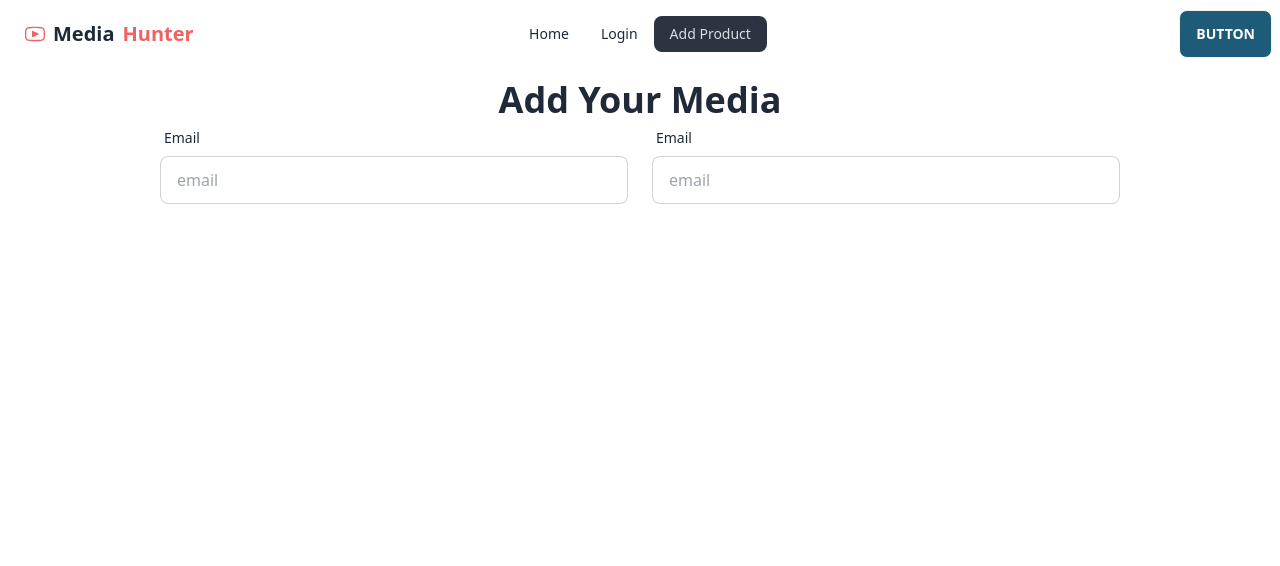
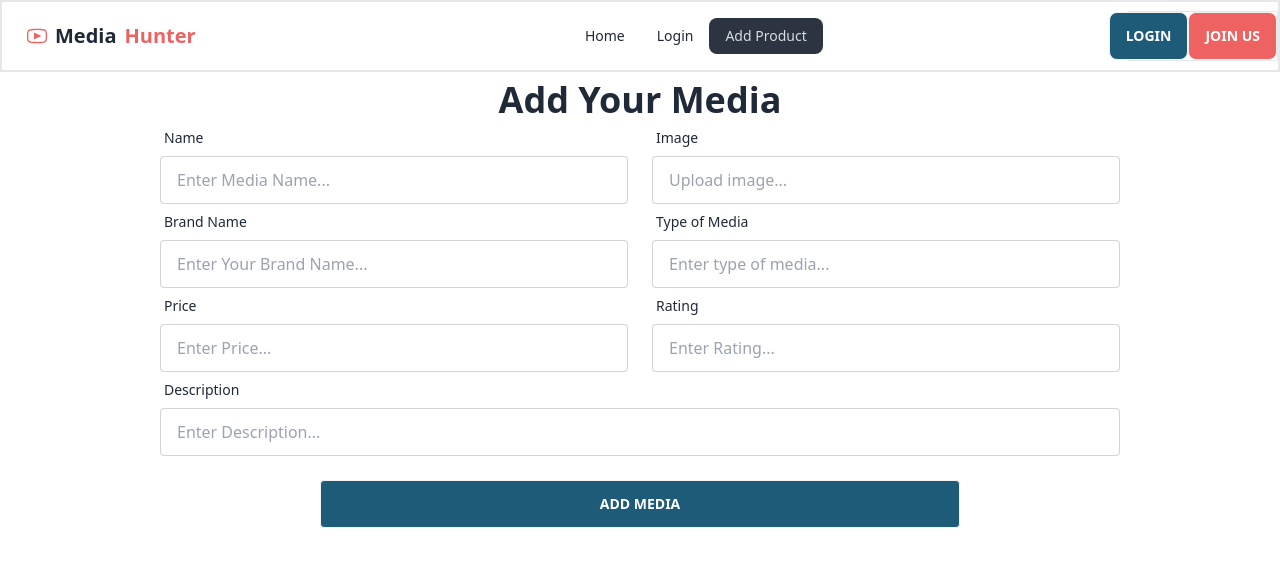
Before and after one commit to shuvajitmaitra/Media-Hunter-Client, a React (Vite) app: page /addProduct in a window 1280 px wide. Shown: the top 566 px of the page. Built offline with nearby package versions, Linux system fonts and the light colour scheme.

Commit message:
register page added

```diff
--- a/src/Components/AddProduct/AddProduct.jsx
+++ b/src/Components/AddProduct/AddProduct.jsx
@@ -1,18 +1,48 @@
 const AddProduct = () => {
   return (
     <div className="pt-20">
-        <h2 className="text-xl md:text-4xl text-center font-bold">Add Your Media</h2>
-      <form className="flex w-3/4 mx-auto gap-6 ">
+      <h2 className="text-xl md:text-4xl text-center font-bold">
+        Add Your Media
+      </h2>
+      <form>
         {/* left side............ */}
+        <div className="flex flex-col md:flex-row w-3/4 mx-auto gap-6">
           <div className="flex-1">
             <div className="form-control ">
               <label className="label">
-            <span className="label-text">Email</span>
+                <span className="label-text">Name</span>
               </label>
               <input
-            type="email"
-            placeholder="email"
-            className="input input-bordered"
+                type="text"
+                name="name"
+                placeholder="Enter Media Name..."
+                className="input input-bordered rounded"
+                required
+              />
+            </div>
+            {/* brand name......... */}
+            <div className="form-control ">
+              <label className="label">
+                <span className="label-text">Brand Name</span>
+              </label>
+              <input
+                type="text"
+                name="brand"
+                placeholder="Enter Your Brand Name..."
+                className="input input-bordered rounded"
+                required
+              />
+            </div>
+            {/* Price */}
+            <div className="form-control">
+              <label className="label">
+                <span className="label-text">Price</span>
+              </label>
+              <input
+                type="text"
+                name="price"
+                placeholder="Enter Price..."
+                className="input input-bordered rounded"
                 required
               />
             </div>
@@ -21,16 +51,60 @@ const AddProduct = () => {
           <div className="flex-1">
             <div className="form-control">
               <label className="label">
-            <span className="label-text">Email</span>
+                <span className="label-text">Image</span>
               </label>
               <input
-            type="email"
-            placeholder="email"
-            className="input input-bordered"
+                type="text"
+                name="photo"
+                placeholder="Upload image..."
+                className="input input-bordered rounded"
+                required
+              />
+            </div>
+            {/* type */}
+            <div className="form-control">
+              <label className="label">
+                <span className="label-text">Type of Media</span>
+              </label>
+              <input
+                type="text"
+                name="type"
+                placeholder="Enter type of media..."
+                className="input input-bordered rounded"
+                required
+              />
+            </div>
+            {/* rating */}
+            <div className="form-control">
+              <label className="label">
+                <span className="label-text">Rating</span>
+              </label>
+              <input
+                type="text"
+                name="rating"
+                placeholder="Enter Rating..."
+                className="input input-bordered rounded"
                 required
               />
             </div>
           </div>
+        </div>
+        {/* description */}
+        <div className="form-control w-3/4 mx-auto">
+          <label className="label">
+            <span className="label-text">Description</span>
+          </label>
+          <input
+            type="text"
+            name="description"
+            placeholder="Enter Description..."
+            className="input input-bordered rounded"
+            required
+          />
+        </div>
+        <button className=" w-1/2 mx-auto block left-0 right-0 my-6 rounded btn bg-[#1D5B79] text-white">
+          Add Media
+        </button>
       </form>
     </div>
   );
--- a/src/Components/Navbar/Navbar.jsx
+++ b/src/Components/Navbar/Navbar.jsx
@@ -1,4 +1,4 @@
-import { NavLink } from "react-router-dom";
+import { Link, NavLink } from "react-router-dom";
 import { RxVideo } from 'react-icons/rx';
 
 
@@ -17,7 +17,8 @@ const Navbar = () => {
     </>
   );
   return (
-    <div className="navbar bg-base-100 fixed z-50">
+    <div className="border-2 w-full md:flex items-center   bg-base-100 fixed z-50">
+      <div className="navbar">
       <div className="navbar-start">
         <div className="dropdown">
           <label
@@ -51,9 +52,12 @@ const Navbar = () => {
       <div className="navbar-center hidden lg:flex">
         <ul className="menu menu-horizontal px-1">{navLink}</ul>
       </div>
-      <div className="navbar-end ">
-        <a className="btn btn-sm md:btn-md bg-[#1D5B79] text-white">Button</a>
       </div>
+      <div className="navbar-end border w-full md:w-fit flex justify-center md:justify-end ">
+        <Link to={"/login"} className="btn btn-sm md:btn-md bg-[#1D5B79] text-white">Login</Link>
+        <Link to={'/register'} className="btn btn-sm md:btn-md bg-[#EF6262] text-white">Join Us</Link>
+      </div>
+
     </div>
   );
 };
--- /dev/null
+++ b/src/Components/PrivateRoute/PrivateRoute.jsx
@@ -0,0 +1,10 @@
+
+const PrivateRoute = () => {
+    return (
+        <div>
+
+        </div>
+    );
+};
+
+export default PrivateRoute;
--- a/src/Pages/Login/Login.jsx
+++ b/src/Pages/Login/Login.jsx
@@ -1,8 +1,36 @@
+import { FcGoogle } from 'react-icons/fc';
+import { Link } from 'react-router-dom';
 
 const Login = () => {
     return (
+        <div className='pt-32 md:pt-20'>
+            <h3 className='text-xl md:text-4xl font-bold text-center'>Login Now!</h3>
+            <form className="card-body w-full md:w-1/2 mx-auto">
+        <div className="form-control">
+          <label className="label">
+            <span className="label-text">Email</span>
+          </label>
+          <input type="email" placeholder="email" className="input input-bordered" required />
+        </div>
+        <div className="form-control">
+          <label className="label">
+            <span className="label-text">Password</span>
+          </label>
+          <input type="password" placeholder="password" className="input input-bordered" required />
+          <label className="label">
+            <a href="#" className="label-text-alt link link-hover">Forgot password?</a>
+          </label>
+        </div>
+        <div className="form-control mt-6">
+          <button className="btn btn-primary">Login</button>
+        </div>
         <div>
-            <h3>this is login page</h3>
+        <p className="" >New here?  <Link to="/register" className="text-blue-500">Register</Link></p>
+    </div>
+        <div className="block mx-auto right-0 left-0 mt-6 bg-[#F3AA60] py-2 px-4 rounded-full text-white" >
+          <button className="flex items-center justify-center text-xl gap-2 font-medium "><FcGoogle/> Sign In with Google</button>
+        </div>
+      </form>
         </div>
     );
 };
--- /dev/null
+++ b/src/Pages/Register/Register.jsx
@@ -0,0 +1,36 @@
+import { FcGoogle } from "react-icons/fc";
+import { Link } from "react-router-dom";
+
+
+const Register = () => {
+    return (
+        <div className='pt-32 md:pt-20'>
+        <h3 className='text-xl md:text-4xl font-bold text-center'>Register Now!</h3>
+        <form className="card-body w-full md:w-1/2 mx-auto">
+    <div className="form-control">
+      <label className="label">
+        <span className="label-text">Email</span>
+      </label>
+      <input type="email" placeholder="email" className="input input-bordered" required />
+    </div>
+    <div className="form-control">
+      <label className="label">
+        <span className="label-text">Password</span>
+      </label>
+      <input type="password" placeholder="password" className="input input-bordered" required />
+    </div>
+    <div className="form-control mt-6">
+      <button className="btn btn-primary">Register</button>
+    </div>
+    <div>
+        <p className="" >Already have an account?  <Link to="/login" className="text-blue-500">Login</Link></p>
+    </div>
+    <div className="block mx-auto right-0 left-0 mt-6 bg-[#F3AA60] py-2 px-4 rounded-full text-white" >
+      <button className="flex items-center justify-center text-xl gap-2 font-medium "><FcGoogle/> Sign In with Google</button>
+    </div>
+  </form>
+    </div>
+    );
+};
+
+export default Register;
--- a/src/Router/Router.jsx
+++ b/src/Router/Router.jsx
@@ -3,6 +3,7 @@ import Root from "../Components/Root/Root";
 import Home from "../Pages/Home/Home";
 import Login from "../Pages/Login/Login";
 import AddProduct from "../Components/AddProduct/AddProduct";
+import Register from "../Pages/Register/Register";
 
 
 const Router = createBrowserRouter([
@@ -13,6 +14,10 @@ const Router = createBrowserRouter([
             {
                 path: "/",
                 element: <Home></Home>
+            },
+            {
+                path: "/register",
+                element: <Register></Register>
             },
             {
                 path: "/login",
```
Lines whose indentation alone changed are shown as unchanged.
